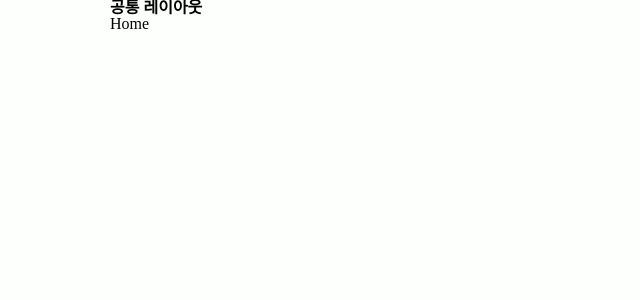
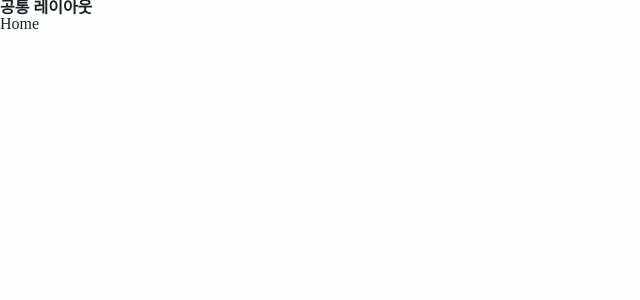
Before and after one commit to k-jeonghee/Debus, a React (Vite) app: page / in a window 1280 px wide. Shown: the top 300 px of the page, without its empty margins (0-640 px from the left). Built offline with nearby package versions, Linux system fonts and the light colour scheme; a web font is replaced by a local one.

Commit message:
design: root color 추가 & 전체 width 설정 삭제

```diff
--- a/src/index.css
+++ b/src/index.css
@@ -3,16 +3,20 @@
 
 :root {
     --color-bg: #fdfffd;
+    --color-bg-dark: white;
     --color-white: white;
     --color-text: #1d2026;
     --color-gray-900: #1d2026;
     --color-accent: #ff6636;
+    --color-btn-hover: #1d202610;
 }
 
 html.dark {
     --color-bg: #1d2026;
+    --color-bg-dark: #191b20;
     --color-text: white;
     --color-gray-900: white;
+    --color-btn-hover: #ffffff10;
 }
 
 * {
@@ -25,7 +29,5 @@ body {
 }
 
 #root {
-    width: 100%;
-    max-width: 1060px;
-    margin: 0 auto;
+    color: var(--color-text);
 }
```
